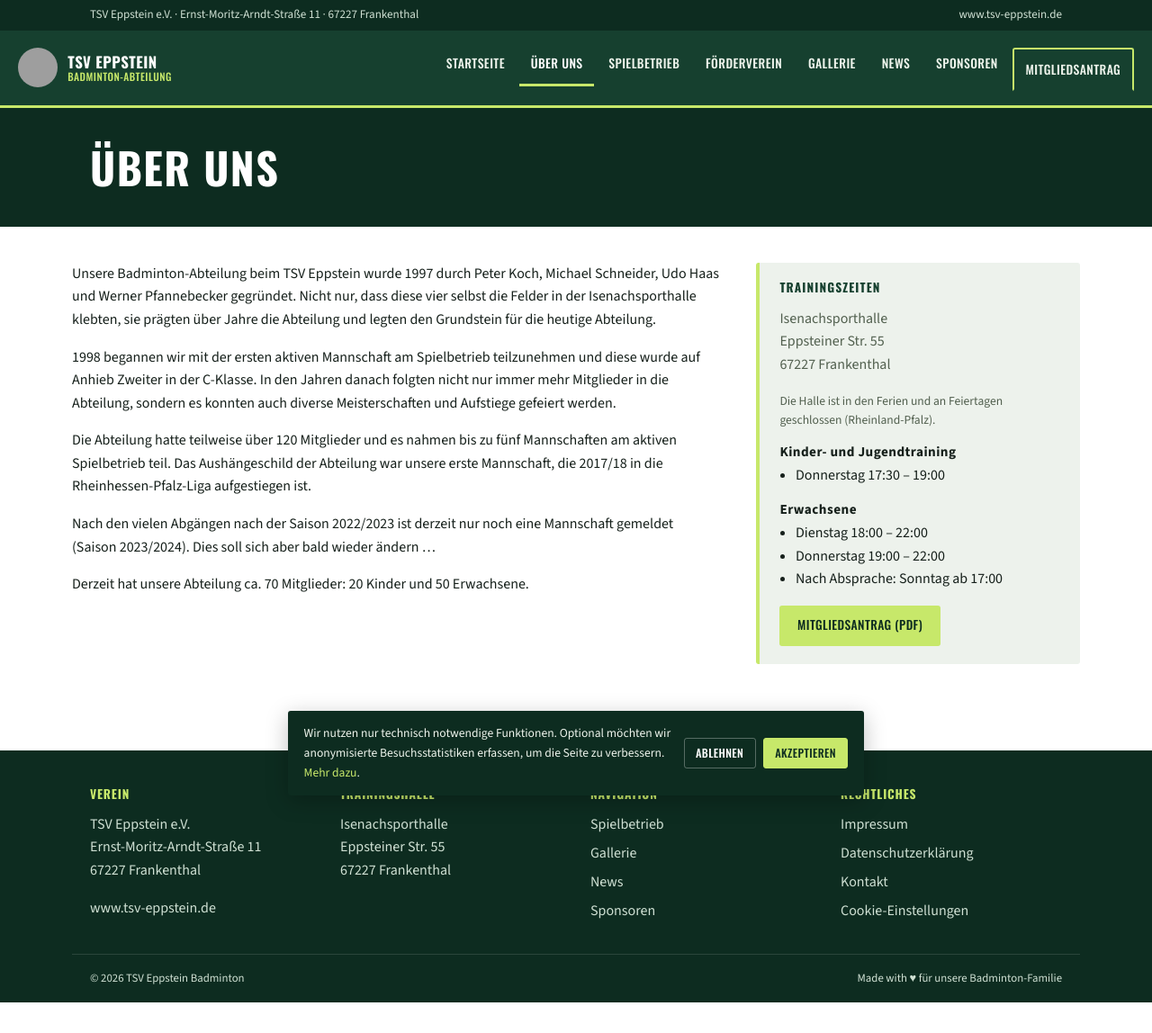
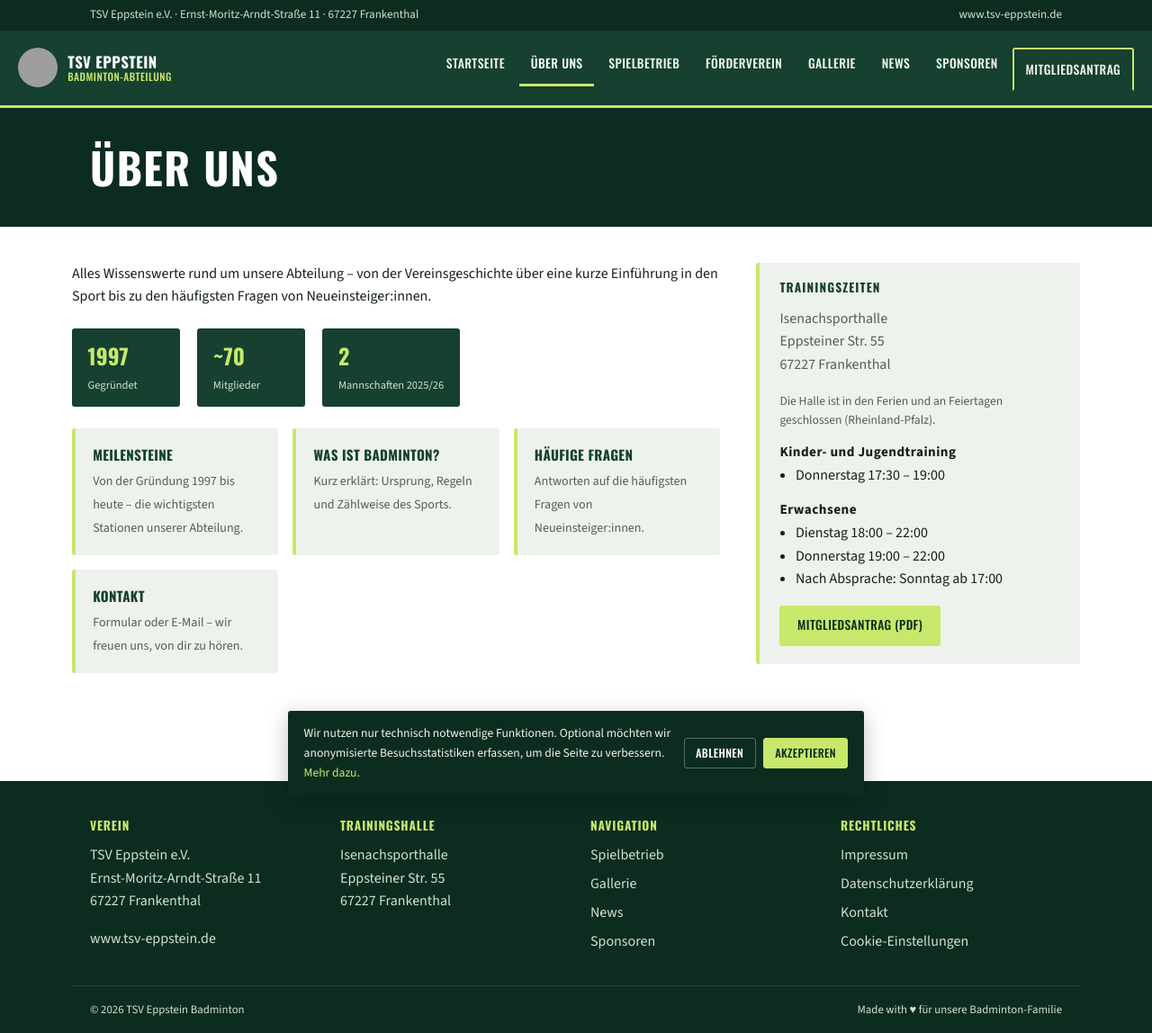
Before and after one commit to Forderverein-Badminton-in-Eppstein-e-V/website, a Jekyll site: the page built from ueber-uns.html, in a window 1280 px wide. Shown: the whole page at 90% size. Built offline with Jekyll 4.4.1, drawn with Linux system fonts in a browser that asks for light colours; before the commit the page ends 1114 px from its top, so only the background shows below that; grey boxes are pictures that could not be loaded.

Commit message:
Add "Über uns" section with subpages for milestones, FAQs, and sport introduction; update navigation structure

```diff
--- a/_data/nav.yml
+++ b/_data/nav.yml
@@ -28,8 +28,18 @@
 - label: "Über uns"
   url: "ueber-uns.html"
   submenu:
+    - label: "Meilensteine"
+      url: "ueber-uns-meilensteine.html"
+      description: "Von der Gründung 1997 bis heute – die wichtigsten Stationen unserer Abteilung."
+    - label: "Was ist Badminton?"
+      url: "ueber-uns-was-ist-badminton.html"
+      description: "Kurz erklärt: Ursprung, Regeln und Zählweise des Sports."
+    - label: "Häufige Fragen"
+      url: "ueber-uns-faq.html"
+      description: "Antworten auf die häufigsten Fragen von Neueinsteiger:innen."
     - label: "Kontakt"
       url: "kontakt.html"
+      description: "Formular oder E-Mail – wir freuen uns, von dir zu hören."
 
 - label: "Spielbetrieb"
   url: "spielbetrieb.html"
--- /dev/null
+++ b/ueber-uns-faq.html
@@ -0,0 +1,73 @@
+---
+layout: default
+title: "Häufige Fragen"
+description: "Antworten auf die häufigsten Fragen von Neueinsteiger:innen bei der Badminton-Abteilung des TSV Eppstein."
+hero_title: "Häufige Fragen"
+---
+    <div class="container page-body">
+      <div class="layout">
+        <div>
+          <h2>Kann ich einfach mal unverbindlich vorbeikommen?</h2>
+          <p>
+            Ja, sehr gerne! Schau einfach zu einer unserer regulären Trainingszeiten (siehe Box
+            rechts) in der Isenachsporthalle vorbei. Für das Kinder- und Jugendtraining bitten
+            wir euch, uns vorher kurz über das <a href="kontakt.html">Kontaktformular</a> oder
+            per E-Mail Bescheid zu geben, da die Plätze dort begrenzt sind.
+          </p>
+
+          <h2>Brauche ich eigene Ausrüstung?</h2>
+          <p>
+            Für den Einstieg reichen normale Sportkleidung und Hallenschuhe mit heller, nicht
+            abfärbender Sohle (Pflicht in den meisten Sporthallen). Einen Schläger für die ersten
+            Trainingseinheiten könnt ihr euch in der Regel bei uns leihen – am besten fragt ihr
+            das kurz bei eurem ersten Besuch oder vorab über den <a href="kontakt.html">Kontakt</a>.
+          </p>
+
+          <h2>Ab welchem Alter können Kinder mitmachen?</h2>
+          <p>
+            Unser Kinder- und Jugendtraining richtet sich an Kinder im Grundschulalter und
+            älter. Da wir mit begrenzten Plätzen arbeiten, meldet euch am besten vorab kurz bei
+            uns, bevor ihr das erste Mal vorbeikommt.
+          </p>
+
+          <h2>Was kostet die Mitgliedschaft?</h2>
+          <p>
+            Die aktuellen Beitragssätze erfährst du am einfachsten direkt bei uns – schreib uns
+            einfach kurz über das <a href="kontakt.html">Kontaktformular</a>, dann melden wir uns
+            zeitnah mit allen Infos.
+          </p>
+
+          <h2>Was ist der Unterschied zwischen der Badminton-Abteilung und dem Förderverein?</h2>
+          <p>
+            Die Badminton-Abteilung ist Teil des TSV Eppstein e.V. und organisiert den
+            sportlichen Betrieb (Training, Mannschaften, Turniere). Der
+            <a href="foerderverein.html">Förderverein Badminton in Eppstein e.V.</a> ist ein
+            eigenständiger Verein, der die Abteilung zusätzlich finanziell unterstützt – eine
+            Mitgliedschaft dort ist freiwillig und ergänzt die sportliche Teilnahme.
+          </p>
+
+          <h2>Muss ich Mitglied im Verein sein, um mitzuspielen?</h2>
+          <p>
+            Zum unverbindlichen Ausprobieren nicht – komm einfach vorbei. Für die regelmäßige
+            Teilnahme am Trainings- und Spielbetrieb ist eine Mitgliedschaft im TSV Eppstein
+            Voraussetzung, den Mitgliedsantrag findest du in der Box rechts.
+          </p>
+
+          <h2>Wo und wann wird trainiert?</h2>
+          <p>
+            In der Isenachsporthalle, Eppsteiner Str. 55, 67227 Frankenthal. Die genauen
+            Trainingszeiten für Kinder/Jugend und Erwachsene stehen in der Box rechts sowie
+            ausführlicher auf der <a href="spielbetrieb.html">Spielbetrieb-Seite</a>.
+          </p>
+
+          <h2>Meine Frage ist nicht dabei – wie erreiche ich euch?</h2>
+          <p>
+            Über unser <a href="kontakt.html">Kontaktformular</a> oder direkt per E-Mail an
+            <a href="mailto:abteilungsleitung@tsv-eppstein-badminton.de">abteilungsleitung@tsv-eppstein-badminton.de</a>.
+            Wir melden uns zeitnah zurück.
+          </p>
+        </div>
+
+        {% include sidebar-trainingszeiten.html %}
+      </div>
+    </div>
--- /dev/null
+++ b/ueber-uns-was-ist-badminton.html
@@ -0,0 +1,71 @@
+---
+layout: default
+title: "Was ist Badminton?"
+description: "Kurz erklärt: Ursprung, Grundregeln und Zählweise im Badminton – für alle, die neu einsteigen wollen."
+hero_title: "Was ist Badminton?"
+---
+    <div class="container page-body">
+      <div class="layout">
+        <div>
+          <p>
+            Badminton ist ein Rückschlagspiel mit Schläger und Federball (auch "Shuttle"
+            genannt), gespielt im Einzel (1 gegen 1) oder im Doppel (2 gegen 2, auch gemischt als
+            "Mixed"). Ziel ist es, den Federball so ins gegnerische Feld zu schlagen, dass er dort
+            den Boden berührt, bevor er zurückgespielt werden kann – anders als beim
+            Freizeit-Federball, wo man den Ball möglichst lange in der Luft halten will.
+          </p>
+          <p>
+            Übrigens: Mit Schlaggeschwindigkeiten von über 400&nbsp;km/h beim Smash im
+            Profibereich gilt Badminton als schnellste Schlägersportart der Welt.
+          </p>
+
+          <hr class="court-divider">
+
+          <h2>Ein kurzer Blick zurück</h2>
+          <p>
+            Rückschlagspiele mit Federbällen gibt es in verschiedenen Kulturen schon seit
+            Jahrhunderten. Die Grundlage des heutigen Badminton entstand aber in Indien: Britische
+            Offiziere brachten ein dort gespieltes Spiel namens "Poona" mit nach England. Seinen
+            Namen erhielt der Sport in den 1870er-Jahren, als er auf dem Landsitz Badminton House
+            in England vorgestellt wurde. 1877 wurden die ersten schriftlichen Regeln festgelegt,
+            1893 gründete sich in England der erste Verband. Seit 1899 wird dort jährlich die All
+            England Championship ausgetragen – bis heute eines der bedeutendsten Turniere im
+            Badminton, vergleichbar mit Wimbledon im Tennis.
+          </p>
+          <p>
+            Olympisch ist Badminton noch vergleichsweise jung: Nach Demonstrationswettbewerben
+            1972 und 1988 gehört der Sport seit den Olympischen Spielen 1992 in Barcelona fest
+            zum Programm, seit 1996 auch mit Mixed-Doppel.
+          </p>
+
+          <hr class="court-divider">
+
+          <h2>Die wichtigsten Regeln</h2>
+          <p>
+            Ein Match wird im Best-of-Three gespielt – wer zuerst zwei Sätze gewinnt, gewinnt das
+            Match. Ein Satz geht bis 21 Punkte, wobei mit mindestens zwei Punkten Vorsprung
+            gewonnen werden muss (bei 20:20 geht's also weiter, bis eine Seite zwei Punkte
+            vorne liegt – spätestens bei 30:29 ist aber in jedem Fall Schluss). Seit einer
+            Regeländerung 2006 zählt dabei jeder gewonnene Ballwechsel einen Punkt, unabhängig
+            davon, wer aufgeschlagen hat.
+          </p>
+          <p>
+            Der Federball darf während eines Ballwechsels nicht den Boden berühren und muss
+            regelkonform über das Netz gespielt werden. Landet er im Aus oder bleibt im Netz
+            hängen, geht der Punkt an die Gegenseite.
+          </p>
+
+          <hr class="court-divider">
+
+          <h2>Neugierig geworden?</h2>
+          <p>
+            Am besten lernt man Badminton natürlich beim Ausprobieren. Schau doch einfach mal
+            bei einem unserer Trainings vorbei – die Zeiten findest du in der Box rechts, und auf
+            unserer <a href="ueber-uns-faq.html">FAQ-Seite</a> beantworten wir die häufigsten
+            Fragen rund um den Einstieg.
+          </p>
+        </div>
+
+        {% include sidebar-trainingszeiten.html %}
+      </div>
+    </div>
--- a/ueber-uns.html
+++ b/ueber-uns.html
@@ -1,35 +1,32 @@
 ---
 layout: default
 title: "Über uns"
-description: "Die Geschichte der Badminton-Abteilung des TSV Eppstein seit 1997."
+description: "Die Badminton-Abteilung des TSV Eppstein – Meilensteine, was Badminton ausmacht, häufige Fragen und Kontakt."
 ---
     <div class="container page-body">
       <div class="layout">
         <div>
           <p>
-            Unsere Badminton-Abteilung beim TSV Eppstein wurde 1997 durch Peter Koch, Michael
-            Schneider, Udo Haas und Werner Pfannebecker gegründet. Nicht nur, dass diese vier
-            selbst die Felder in der Isenachsporthalle klebten, sie prägten über Jahre die
-            Abteilung und legten den Grundstein für die heutige Abteilung.
+            Alles Wissenswerte rund um unsere Abteilung – von der Vereinsgeschichte über eine
+            kurze Einführung in den Sport bis zu den häufigsten Fragen von Neueinsteiger:innen.
           </p>
-          <p>
-            1998 begannen wir mit der ersten aktiven Mannschaft am Spielbetrieb teilzunehmen und
-            diese wurde auf Anhieb Zweiter in der C-Klasse. In den Jahren danach folgten nicht
-            nur immer mehr Mitglieder in die Abteilung, sondern es konnten auch diverse
-            Meisterschaften und Aufstiege gefeiert werden.
-          </p>
-          <p>
-            Die Abteilung hatte teilweise über 120 Mitglieder und es nahmen bis zu fünf
-            Mannschaften am aktiven Spielbetrieb teil. Das Aushängeschild der Abteilung war
-            unsere erste Mannschaft, die 2017/18 in die Rheinhessen-Pfalz-Liga aufgestiegen ist.
-          </p>
-          <p>
-            Nach den vielen Abgängen nach der Saison 2022/2023 ist derzeit nur noch eine
-            Mannschaft gemeldet (Saison 2023/2024). Dies soll sich aber bald wieder ändern …
-          </p>
-          <p>
-            Derzeit hat unsere Abteilung ca. 70 Mitglieder: 20 Kinder und 50 Erwachsene.
-          </p>
+
+          <div class="stat-row">
+            <div class="stat"><strong>1997</strong><span>Gegründet</span></div>
+            <div class="stat"><strong>~70</strong><span>Mitglieder</span></div>
+            <div class="stat"><strong>2</strong><span>Mannschaften 2025/26</span></div>
+          </div>
+
+          {% assign ueber_uns_nav = site.data.nav | where: "url", "ueber-uns.html" | first %}
+
+          <div class="nav-cards">
+            {% for eintrag in ueber_uns_nav.submenu %}
+            <a class="nav-card" href="{{ eintrag.url }}">
+              <strong>{{ eintrag.label }}</strong>
+              <span>{{ eintrag.description }}</span>
+            </a>
+            {% endfor %}
+          </div>
         </div>
 
         {% include sidebar-trainingszeiten.html %}
```
Also changed, not shown: ueber-uns-meilensteine.html (added, +38 -0 lines), README.md.
